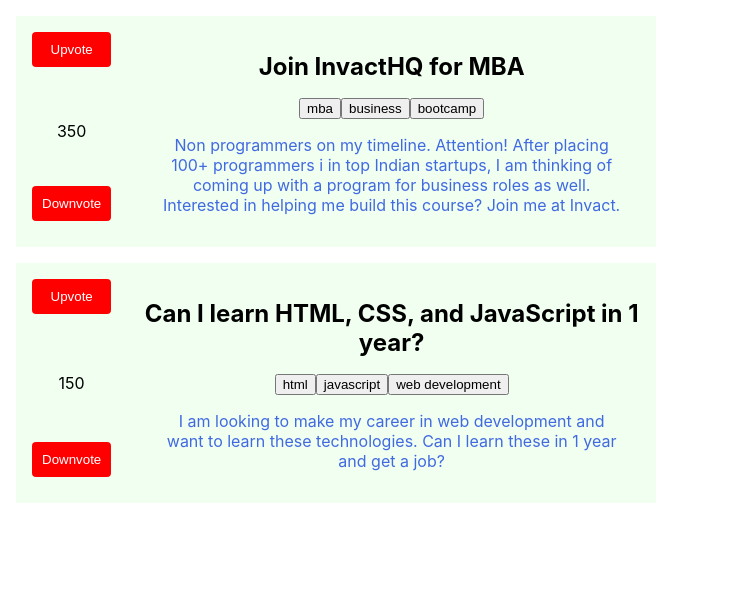
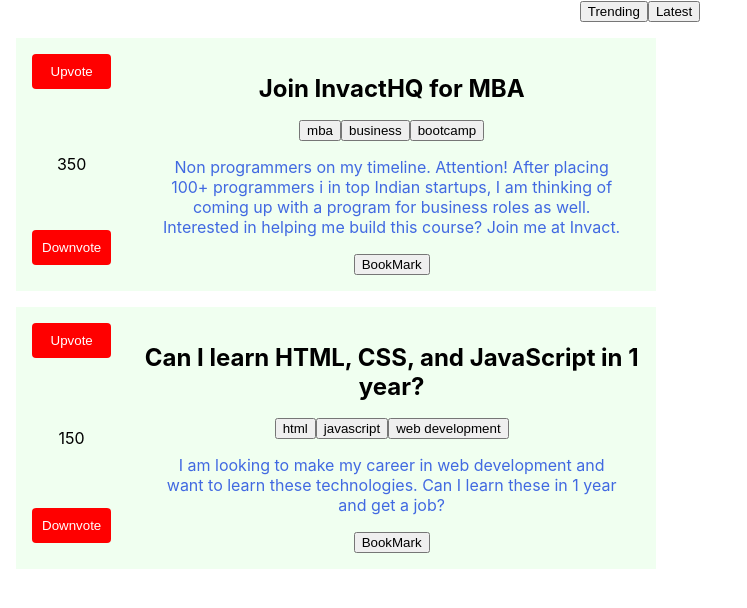
Before and after one commit to Programmer-Sourav/repeatmcrwithusereducer, a React (Create React App) app: page /forum in a window 1280 px wide. Shown: the top 608 px of the page, without its empty margins (0-747 px from the left). Built offline with nearby package versions, Linux system fonts and the light colour scheme.

Commit message:
feat: MCR4

```diff
--- a/src/MCR4/components/ForumCard.jsx
+++ b/src/MCR4/components/ForumCard.jsx
@@ -17,6 +17,10 @@
       dispatch({type: ACTION_TYPES_FORUM.DOWNVOTES, payload: postId })
     }
 
+    const bookMark = (postId) =>{
+     dispatch({type: ACTION_TYPES_FORUM.BOOKMARK, payload: postId})
+    }
+
     return(
         <div class="cardthree">
         <div class="buttons">
@@ -30,7 +34,9 @@
           <button>{tag}</button>
           )}
           <p>{data.postDescription}</p>
+          {data.isBookmarked ? <button style={{color: "red"}} onClick={()=>{bookMark(data.postId)}}>BookMark</button> : <button onClick={()=>{bookMark(data.postId)}}>BookMark</button> }
         </div>
+
       </div>
     )
 }
--- a/src/MCR4/contexts/ForumContext.jsx
+++ b/src/MCR4/contexts/ForumContext.jsx
@@ -13,6 +13,7 @@
         dispatch({ type: ACTION_TYPES_FORUM.INITIALIZE, payload: forumData.posts });
       }, []);
 
+
     return(
        <ForumContext.Provider value={{state, dispatch, forumstate: state.forum, filtered: state.forumData}}>{children}</ForumContext.Provider>
     )
--- a/src/MCR4/pages/Forum.jsx
+++ b/src/MCR4/pages/Forum.jsx
@@ -3,21 +3,32 @@
 import Navigation from "./Navigation"
 import { ForumContext } from "../contexts/ForumContext"
 import ForumCard from "../components/ForumCard"
+import { Button } from "@chakra-ui/react"
+import { ACTION_TYPES_FORUM } from "../reducer/ForumReducer"
 
 export default function Forum(){
 
-  const { forumstate, filtered } = useContext(ForumContext)
+  const { forumstate, filtered, dispatch } = useContext(ForumContext)
 
-   //const dataToShow = filtered.length >0 ? filtered : forumstate
+  const sortTrending = () =>{
+    dispatch({type: ACTION_TYPES_FORUM.SORT_TRENDING})
+  }
 
-   console.log(2233, forumstate)
+  const sortLatest = () =>{
+   dispatch({type: ACTION_TYPES_FORUM.SORT_LATEST})
+  }
 
     return (
             <div>
                 {
-                 forumstate.map((forum)=>(
+                 <ul>
+                 <button onClick={()=>{sortTrending()}}>Trending</button>
+                 <button onClick={()=>{sortLatest()}}>Latest</button>
+                 {forumstate.map((forum)=>(
                     <ForumCard data = {forum} />
                  ))
+                }
+                </ul>
                 }
             </div>
     )
--- a/src/MCR4/reducer/ForumReducer.jsx
+++ b/src/MCR4/reducer/ForumReducer.jsx
@@ -8,7 +8,8 @@
     SORT_TRENDING: "SORT_TRENDING",
     UPVOTES: "UPVOTES",
     DOWNVOTES: "DOWNVOTES",
-    INITIALIZE: "INITIALIZE"
+    INITIALIZE: "INITIALIZE",
+    BOOKMARK: "BOOKMARK"
 }
 
 export default function ForumReducer(state, action) {
@@ -25,6 +26,8 @@
         return {...state, forum: state.forum.map((stateItem)=>stateItem.postId===action.payload? {...stateItem, downvotes: stateItem.downvotes-1, upvotes: stateItem.upvotes - 1} : stateItem)}
         case ACTION_TYPES_FORUM.INITIALIZE:
         return {...state, forum : action.payload}
+        case ACTION_TYPES_FORUM.BOOKMARK:
+        return {...state, forum: state.forum.map((stateItem)=>stateItem.postId===action.payload ? {...stateItem, isBookmarked: !stateItem.isBookmarked } : stateItem)}
         default:
         return state
     }
```
